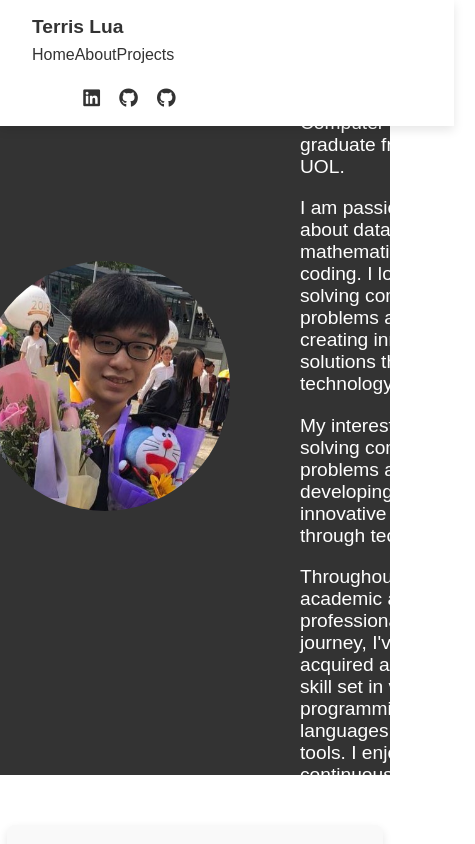
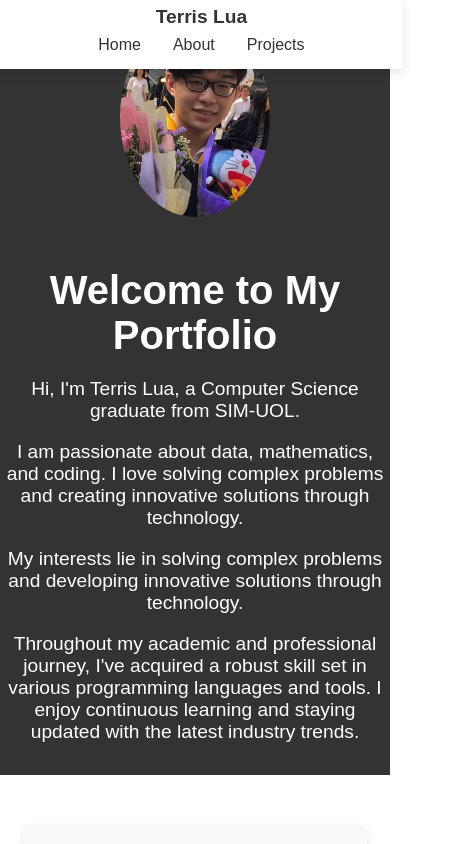
Before and after one commit to TerrisLua/PortfolioWebsite, a React (Create React App) app: page / in a window 390 px wide. Shown: the top 844 px of the page, 475 px wide, since content can reach past the window. Built offline with nearby package versions, Linux system fonts and the light colour scheme.

Commit message:
Updated README.me & Mobile-Friendly CSS

```diff
--- a/src/components/HomePage.css
+++ b/src/components/HomePage.css
@@ -1,4 +1,4 @@
-/* HomePage.css */
+ /* HomePage.css */
 
 /* General styles */
 body, html {
@@ -77,6 +77,7 @@ a:hover {
   max-width: 1200px;
   margin: 0 auto;
   text-align: left;
+  flex-wrap: wrap; /* Allow wrapping on smaller screens */
 }
 
 .home-image {
@@ -84,11 +85,12 @@ a:hover {
 }
 
 .profile-pic {
-  width: 250px;  /* Increase size of the profile picture */
-  height: 250px;
+  width: 100%;
+  max-width: 250px;  /* Set a max size for the profile picture */
+  height: auto; /* Maintain aspect ratio */
   border-radius: 50%;
   object-fit: cover;
-  margin-left: -20px; /* Move the profile picture slightly to the left */
+  margin: 0 auto; /* Center align the image */
 }
 
 .home-text {
@@ -108,12 +110,14 @@ a:hover {
   background: #f9f9f9; /* Light background color */
   border-radius: 8px; /* Rounded corners */
   box-shadow: 0 4px 10px rgba(0, 0, 0, 0.1); /* Subtle shadow for depth */
+  flex-wrap: wrap; /* Allow wrapping on smaller screens */
 }
 
 .about-text {
   flex: 1;
   padding-right: 2em;
   font-size: 1.1em; /* Adjust font size for a nicer look */
+  line-height: 1.6;
   line-height: 1.6; /* Increase line height for better readability */
   max-width: 500px; /* Set max-width to control text width */
 }
@@ -153,7 +157,6 @@ a:hover {
   color: #333333; /* Dark gray text for the list items */
   font-size: 0.7em; /* Slightly larger font for list items */
 }
-
 
 .divider {
   width: 1px;
@@ -265,6 +268,7 @@ a:hover {
 /* Projects section */
 .projects-section {
   text-align: center;
+  padding: 50px 20px; /* Add padding for smaller screens */
 }
 
 .projects-container {
@@ -329,7 +333,7 @@ a:hover {
   flex-direction: column;
   justify-content: center;
   align-items: center;
-  padding: 20px 0;  /* Adjust padding to reduce height */
+  padding: 20px 20px;  /* Adjust padding to reduce height */
   width: 100%;
   text-align: center;
   opacity: 0.95;
@@ -371,27 +375,23 @@ a:hover {
 
 /* Responsive styles */
 @media (max-width: 768px) {
-  .navbar {
+  .home-content {
     flex-direction: column;
-    align-items: flex-start;
+    text-align: center; /* Center align text for smaller screens */
   }
 
-  .navbar .nav-links {
-    flex-direction: column;
-    align-items: flex-start;
+  .home-image {
+    margin: 0 0 20px 0; /* Remove right margin and add bottom margin */
   }
 
-  .navbar .nav-links li {
-    margin: 0.5em 0;
-  }
-
-  .navbar .social-icons {
-    margin-top: 1em;
+  .profile-pic {
+    margin-left: 0; /* Reset margin for smaller screens */
   }
 
   .about-container {
     flex-direction: column;
     text-align: center;
+    padding: 1em; /* Reduce padding for smaller screens */
   }
 
   .about-text {
@@ -402,4 +402,18 @@ a:hover {
   .divider {
     display: none; /* Hide divider on smaller screens */
   }
+
+  .projects-container {
+    flex-direction: column;
+    align-items: center;
+  }
+
+  .project-card {
+    max-width: 90%; /* Adjust max width for smaller screens */
+  }
+  .profile-pic {
+    width: 150px; /* Adjust width for smaller screens */
+    height: 200px; /* Adjust height for smaller screens */
+    margin-left: 0 auto; /* Reset margin for smaller screens */
+  }
 }
--- a/src/components/Navbar.css
+++ b/src/components/Navbar.css
@@ -4,10 +4,10 @@
   display: flex;
   justify-content: space-between;
   align-items: center;
-  position: fixed;
+  position:fixed;
   top: 0;
   width: 100%;
-  padding: 1em 2em;
+  padding: 0.4em;
   background: #ffffff; /* White background */
   box-shadow: 0 4px 10px rgba(0, 0, 0, 0.1);
   z-index: 1000;
@@ -16,13 +16,6 @@
 .navbar .brand {
   display: flex;
   align-items: center;
-}
-
-.navbar .brand img {
-  width: 40px;
-  height: 40px;
-  border-radius: 50%;
-  margin-right: 0.5em;
 }
 
 .navbar .brand span {
@@ -34,6 +27,8 @@
 .navbar .nav-links {
   display: flex;
   align-items: center;
+  flex-grow: 1; /* Allow nav-links to grow */
+  justify-content: flex-end; /* Align items to the right */
 }
 
 .navbar .nav-links ul {
@@ -58,38 +53,27 @@
   color: #00bfa5; /* Teal text on hover */
 }
 
-.navbar .social-icons {
-  display: flex;
-  margin-left: 2em; /* Space between links and icons */
-}
-
-.navbar .social-icons a {
-  margin-left: 1em;
-  color: #333333; /* Dark gray icons */
-  font-size: 1.2em;
-  transition: color 0.3s ease-in-out;
-}
-
-.navbar .social-icons a:hover {
-  color: #00bfa5; /* Teal icons on hover */
-}
-
 @media (max-width: 768px) {
   .navbar {
     flex-direction: column;
-    align-items: flex-start;
+    align-items: center;
   }
 
   .navbar .nav-links {
-    flex-direction: column;
-    align-items: flex-start;
+    flex-direction: row; /* Ensure nav links stay in a row on smaller screens */
+    justify-content: center; /* Center align the nav links */
+    flex-wrap: wrap; /* Allow wrapping if needed */
+    width: 100%;
+    margin-left: 0;
+  }
+
+  .navbar .nav-links ul {
+    flex-direction: row; /* Ensure nav links stay in a row */
+    justify-content: center;
+    width: 100%;
   }
 
   .navbar .nav-links li {
-    margin: 0.5em 0;
-  }
-
-  .navbar .social-icons {
-    margin-top: 1em;
+    margin: 0.5em 1em; /* Adjust margin for smaller screens */
   }
 }
--- a/src/components/Navbar.js
+++ b/src/components/Navbar.js
@@ -21,11 +21,6 @@ const Navbar = () => {
           <li><a href="#about">About</a></li>
           <li><a href="#projects">Projects</a></li>
         </ul>
-        <div className="social-icons">
-          <a href="https://www.linkedin.com/in/terris-l-4a5842130/" target="_blank" rel="noopener noreferrer"><i className="fab fa-linkedin"></i></a>
-          <a href="https://github.com/TerrisLua" target="_blank" rel="noopener noreferrer"><i className="fab fa-github"></i></a>
-          <a href="https://github.com/your-other-github-profile" target="_blank" rel="noopener noreferrer"><i className="fab fa-github"></i></a>
-        </div>
       </div>
     </motion.nav>
   );
```
Also changed, not shown: 1 other file (tests, documents, lock files or other folders).
